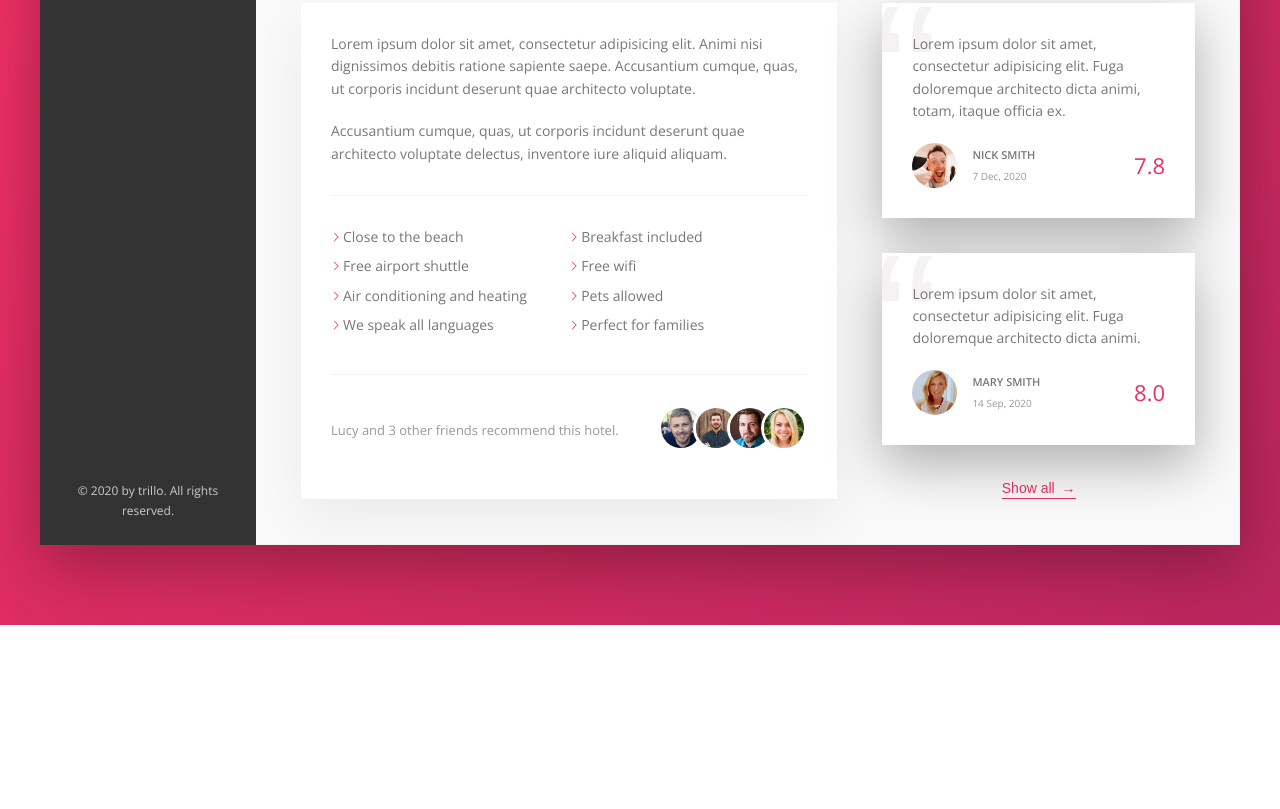
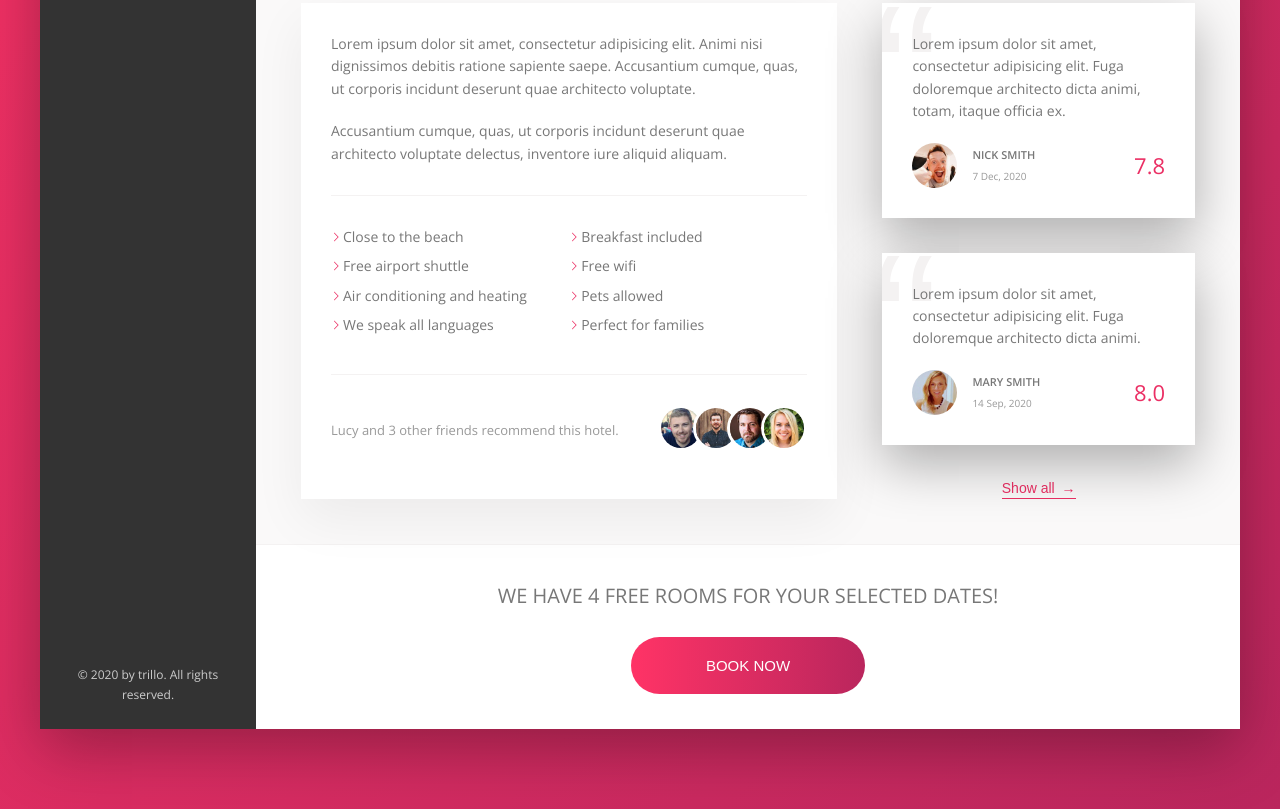
Before and after one commit to kelvin0712/trillo-booking-app-ui, a website: page index.html in a window 1280 px wide. Shown: the part 652-1461 px from the top of the page. Before the commit the page ends 1277 px from the top, so only its background shows below. Drawn offline with nearby package versions, Linux system fonts and the light colour scheme.

Commit message:
Finish building cta section.

```diff
--- a/index.html
+++ b/index.html
@@ -48,11 +48,11 @@
 
           <div class="user-nav__user">
             <img
-              src="img/user.jpg"
+              src="img/kelvin.jpg"
               alt="user photo"
               class="user-nav__user-photo"
             />
-            <span class="user-nav__user-name">Jonas</span>
+            <span class="user-nav__user-name">Kelvin</span>
           </div>
         </nav>
       </header>
@@ -257,6 +257,16 @@
               <button class="btn-inline">Show all <span>&rarr;</span></button>
             </div>
           </div>
+
+          <div class="cta">
+            <h2 class="cta__book-now">
+              We have 4 free rooms for your selected dates!
+            </h2>
+            <button class="btn">
+              <span class="btn__visible">Book now</span>
+              <span class="btn__invisible"> Only 4 rooms left</span>
+            </button>
+          </div>
         </main>
       </div>
     </div>
--- a/sass/_components.scss
+++ b/sass/_components.scss
@@ -112,6 +112,7 @@
 
   &__user-photo {
     height: 3.75rem;
+    width: 3.75rem;
     border-radius: 50%;
     margin-right: 1rem;
   }
@@ -449,3 +450,76 @@
     z-index: 1;
   }
 }
+
+///////////////////
+/// Call to action
+.cta {
+  padding: 3.5rem 0;
+  text-align: center;
+
+  &__book-now {
+    font-size: 2rem;
+    font-weight: 400;
+    text-transform: uppercase;
+    margin-bottom: 2.5rem;
+  }
+}
+
+///////////////////
+/// Call to action
+
+.btn {
+  font-size: 1.5rem;
+  border: none;
+  font-weight: 300;
+  text-transform: uppercase;
+  border-radius: 100px;
+  background-image: linear-gradient(
+    to right,
+    var(--color-primary-light),
+    var(--color-primary-dark)
+  );
+  color: #fff;
+  position: relative;
+  overflow: hidden;
+  cursor: pointer;
+
+  & > * {
+    display: inline-block;
+    height: 100%;
+    width: 100%;
+    transition: all 0.2s;
+  }
+
+  &__visible {
+    padding: 2rem 7.5rem;
+  }
+
+  &__invisible {
+    position: absolute;
+    top: -100%;
+    left: 0;
+    padding: 2rem 0;
+  }
+
+  &:hover {
+    background-image: linear-gradient(
+      to left,
+      var(--color-primary-light),
+      var(--color-primary-dark)
+    );
+  }
+
+  &:hover &__invisible {
+    top: 0;
+  }
+
+  &:hover &__visible {
+    transform: translateY(100%);
+  }
+
+  &:focus {
+    outline: none;
+    animation: pulsate 1s infinite;
+  }
+}
```
Also changed, not shown: css/style.css, img/kelvin.jpg (added).
